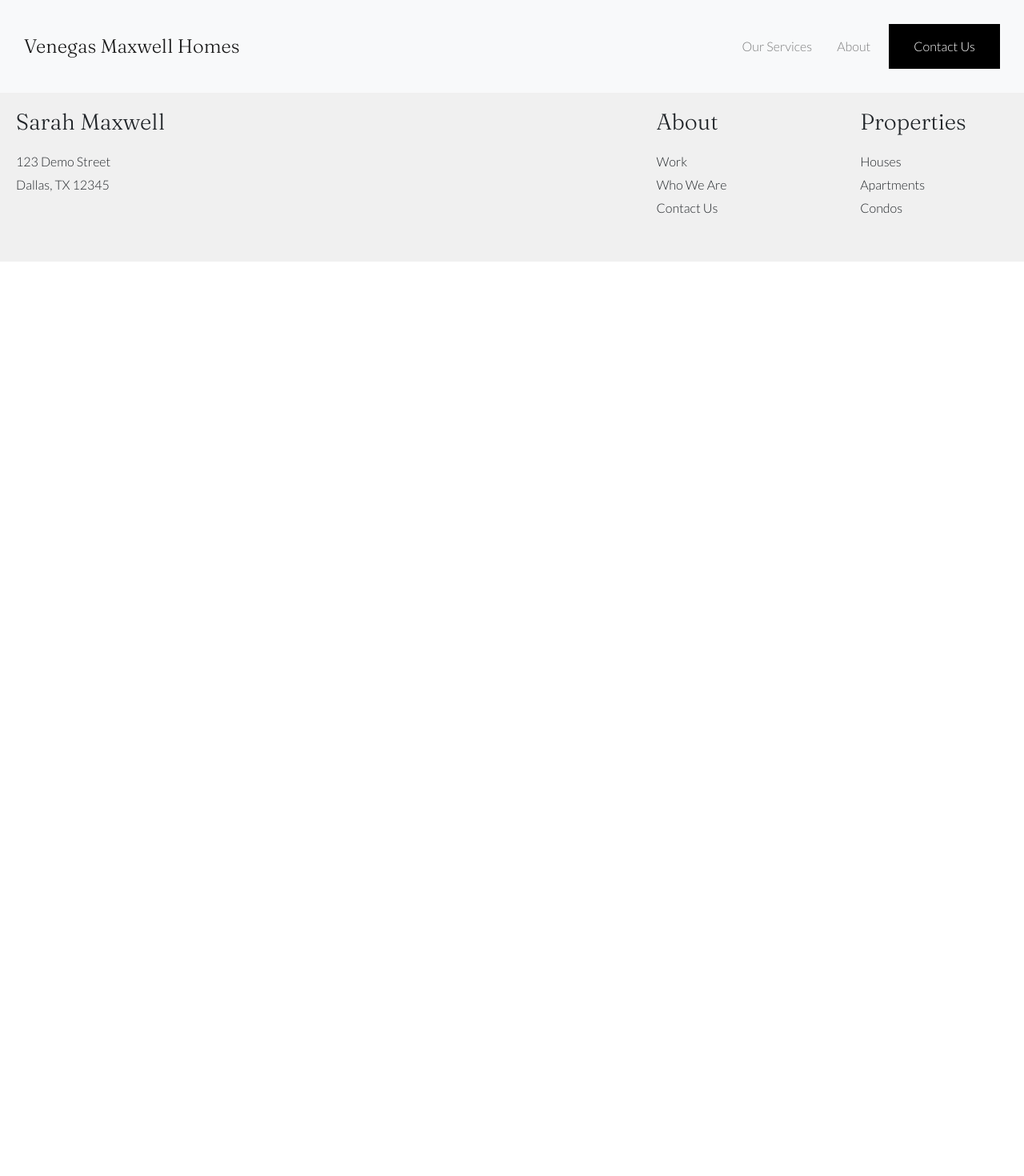
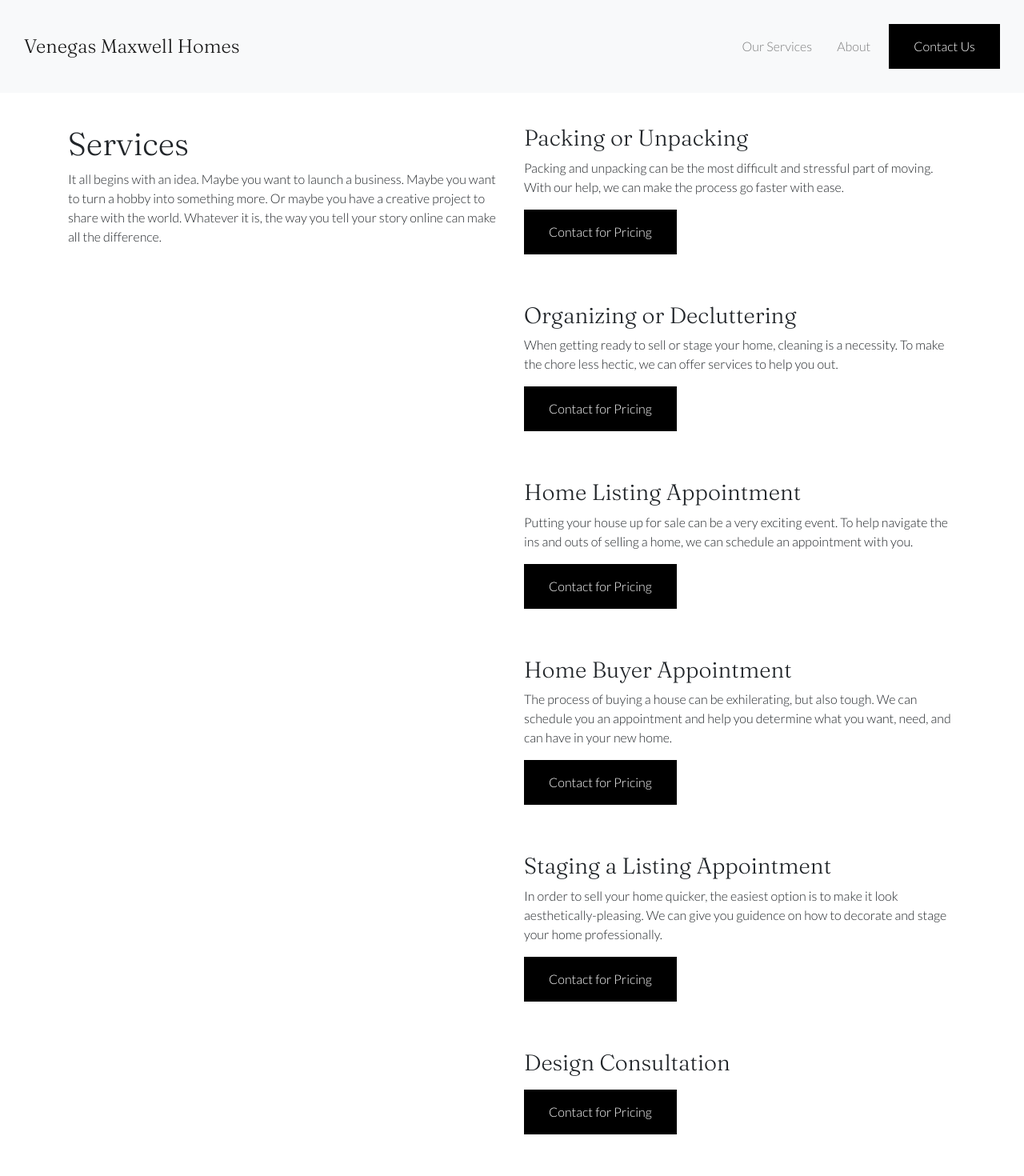
Before and after one commit to aroarick/sarah-maxwell, a React (Create React App) app: page /services in a window 1280 px wide. Shown: the top 1470 px of the page at 80% size. Before the commit the page ends 800 px from the top, so only its background shows below. Built offline with nearby package versions, Linux system fonts and the light colour scheme.

Commit message:
services page

```diff
--- a/package.json
+++ b/package.json
@@ -6,6 +6,7 @@
     "@testing-library/jest-dom": "^5.11.9",
     "@testing-library/react": "^11.2.3",
     "@testing-library/user-event": "^12.6.0",
+    "aos": "^2.3.4",
     "bootstrap": "^4.5.3",
     "react": "^17.0.1",
     "react-bootstrap": "^1.4.3",
--- a/src/App.css
+++ b/src/App.css
@@ -25,7 +25,7 @@ body {
 }
 .navbar-button:hover {
   background: #f0f0f0;
-  border: 1px #f0f0f0 solid;
+  border: 1px black solid;
   color: black;
   border-radius: 0;
   padding: 15px 30px 15px 30px;
@@ -54,6 +54,15 @@ body {
   margin-bottom: 20px;
 }
 
+.title {
+  font-family: "Fraunces", serif;
+}
+
+.services-row {
+  margin-top: 40px;
+  margin-bottom: 60px;
+}
+
 .footer {
   background: #f0f0f0;
   padding-bottom: 70px;
--- a/src/App.js
+++ b/src/App.js
@@ -2,9 +2,12 @@ import "./App.css";
 import { Route, BrowserRouter as Router, Switch } from "react-router-dom";
 
 import Home from "./files/home";
+import Services from "./files/services";
 import Navigation from "./files/navbar";
 import Footer from "./files/footer";
 import React, { useRef, useEffect } from "react";
+import AOS from "aos";
+import "aos/dist/aos.css"; // You can also use <link> for styles
 
 function App() {
   const myInput = useRef();
@@ -13,10 +16,13 @@ function App() {
       <Navigation></Navigation>
       <Switch>
         <Route exact path="/" component={Home}></Route>
+        <Route exact path="/services" component={Services}></Route>
       </Switch>
       <Footer></Footer>
     </Router>
   );
 }
 
+AOS.init();
+
 export default App;
--- a/src/files/footer.js
+++ b/src/files/footer.js
@@ -12,11 +12,11 @@ function Footer() {
     <>
       <Row className="footer">
         <Col>
-          <h3 className="footer-title">Sarah Maxwell</h3>
-          <p className="footer-text">123 Demo Street</p>
-          <p className="footer-text">Dallas, TX 12345</p>
+          <h3 className="footer-title">Venegas Maxwell Homes</h3>
+          <p className="footer-text">(214) 734-7889</p>
+          <p className="footer-text">julie@venegasmaxwellhomes.com</p>
         </Col>
-        <Col lg={5}></Col>
+        <Col lg={3}></Col>
         <Col>
           <h3 className="footer-title">About</h3>
           <p className="footer-text">Work</p>
--- a/src/files/navbar.js
+++ b/src/files/navbar.js
@@ -11,7 +11,7 @@ function Navigation() {
   return (
     <>
       <Navbar className="navbar sticky-top" bg="light" expand="lg">
-        <Navbar.Brand className="navbar-brand" href="#home">
+        <Navbar.Brand className="navbar-brand" href="/">
           Venegas Maxwell Homes
         </Navbar.Brand>
         <Navbar.Toggle aria-controls="basic-navbar-nav" />
--- /dev/null
+++ b/src/files/services.js
@@ -0,0 +1,94 @@
+import Navbar from "react-bootstrap/Navbar";
+import Nav from "react-bootstrap/Nav";
+import Button from "react-bootstrap/Button";
+import Image from "react-bootstrap/Image";
+import Row from "react-bootstrap/Row";
+import Col from "react-bootstrap/Col";
+import Container from "react-bootstrap/Container";
+import "../App.css";
+
+function Services() {
+  return (
+    <>
+      <Container>
+        <Row>
+          <Col className="services-row">
+            <h1 className="title">Services</h1>
+            <p>
+              It all begins with an idea. Maybe you want to launch a business.
+              Maybe you want to turn a hobby into something more. Or maybe you
+              have a creative project to share with the world. Whatever it is,
+              the way you tell your story online can make all the difference.
+            </p>
+          </Col>
+          <Col>
+            <Row className="services-row">
+              <Col>
+                <h3 className="title">Packing or Unpacking</h3>
+                <p>
+                  Packing and unpacking can be the most difficult and stressful
+                  part of moving. With our help, we can make the process go
+                  faster with ease.
+                </p>
+                <Button className="navbar-button">Contact for Pricing</Button>
+              </Col>
+            </Row>
+            <Row className="services-row">
+              <Col>
+                <h3 className="title">Organizing or Decluttering</h3>
+                <p>
+                  When getting ready to sell or stage your home, cleaning is a
+                  necessity. To make the chore less hectic, we can offer
+                  services to help you out.
+                </p>
+                <Button className="navbar-button">Contact for Pricing</Button>
+              </Col>
+            </Row>
+            <Row className="services-row">
+              <Col>
+                <h3 className="title">Home Listing Appointment</h3>
+                <p>
+                  Putting your house up for sale can be a very exciting event.
+                  To help navigate the ins and outs of selling a home, we can
+                  schedule an appointment with you.
+                </p>
+                <Button className="navbar-button">Contact for Pricing</Button>
+              </Col>
+            </Row>
+            <Row className="services-row">
+              <Col>
+                <h3 className="title">Home Buyer Appointment</h3>
+                <p>
+                  The process of buying a house can be exhilerating, but also
+                  tough. We can schedule you an appointment and help you
+                  determine what you want, need, and can have in your new home.
+                </p>
+                <Button className="navbar-button">Contact for Pricing</Button>
+              </Col>
+            </Row>
+            <Row className="services-row">
+              <Col>
+                <h3 className="title">Staging a Listing Appointment</h3>
+                <p>
+                  In order to sell your home quicker, the easiest option is to
+                  make it look aesthetically-pleasing. We can give you guidence
+                  on how to decorate and stage your home professionally.
+                </p>
+                <Button className="navbar-button">Contact for Pricing</Button>
+              </Col>
+            </Row>
+            <Row className="services-row">
+              <Col>
+                <h3 className="title">Design Consultation</h3>
+                <p></p>
+                <Button className="navbar-button">Contact for Pricing</Button>
+              </Col>
+            </Row>
+          </Col>
+        </Row>
+      </Container>
+    </>
+  );
+}
+
+export default Services;
```
Also changed, not shown: src/files/home.js (+16 -2 lines), src/index.js (+6 -6 lines), 2 other files (tests, documents, lock files or other folders).
